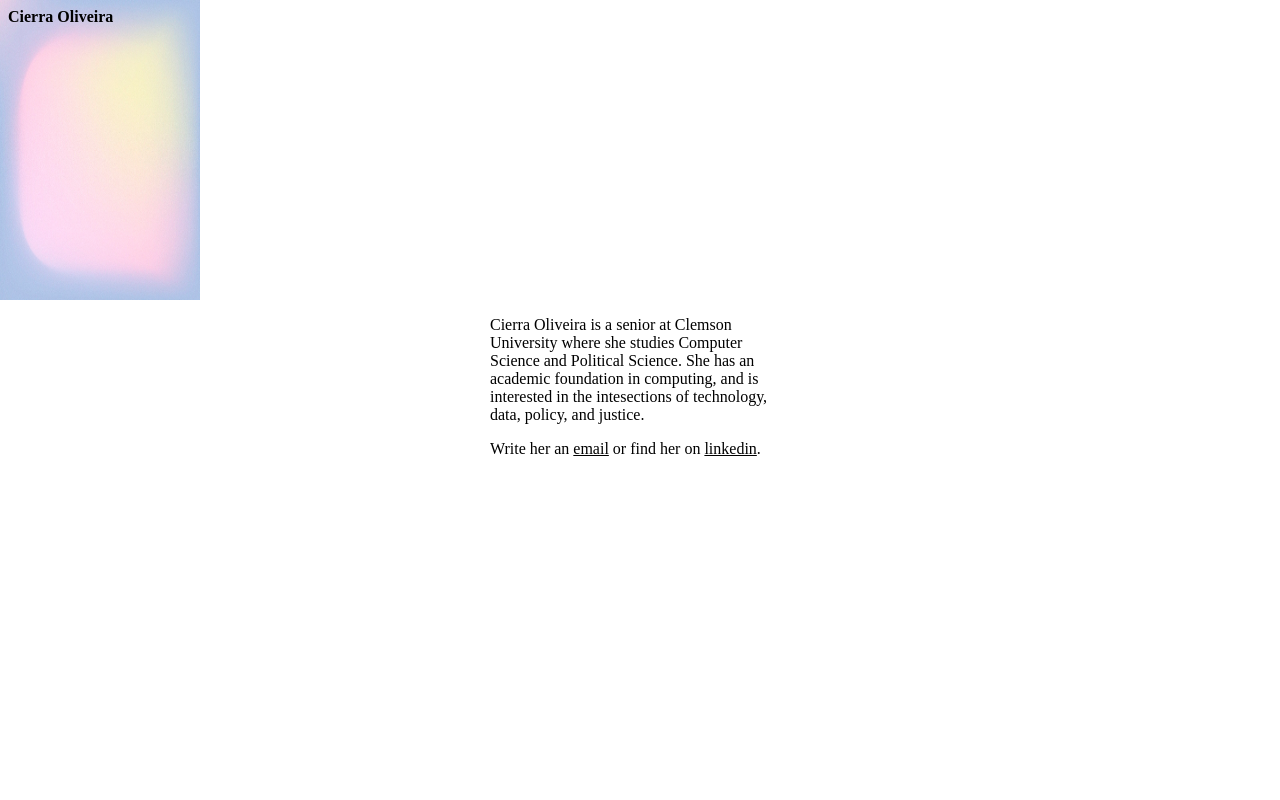
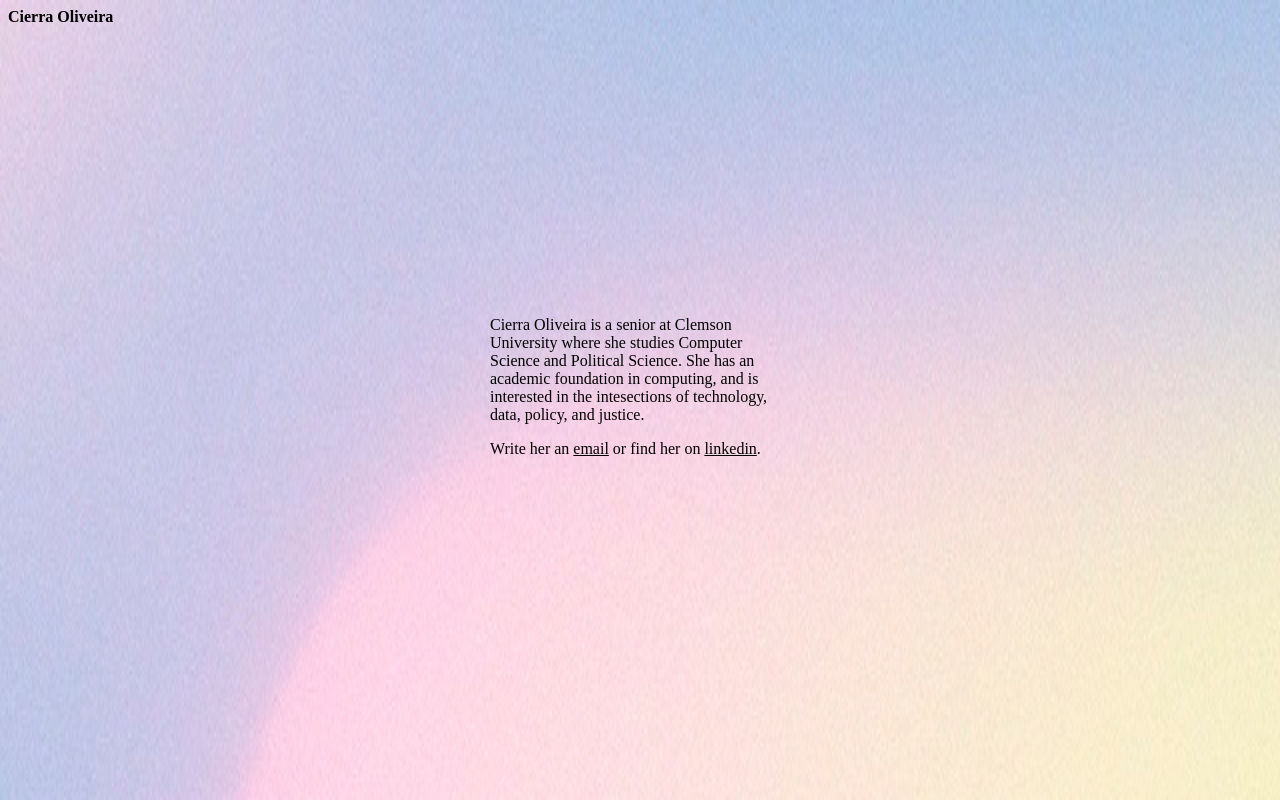
Before and after one commit to Cierraoliveira/cierraoliveira.github.io, a plain HTML site: page index.html in a window 1280 px wide. Drawn offline with Linux system fonts and the light colour scheme; files whose address does not match are found by name.

Commit message:
Update index.html

```diff
--- a/index.html
+++ b/index.html
@@ -27,7 +27,7 @@
         }
         body {
             background-image: url('"https://cierraoliveira.github.io/background3.jpg');
-            background-size: 200px 300px;
+            background-size: 2000px 3000px;
             background-repeat: no-repeat;
             }
 
```
